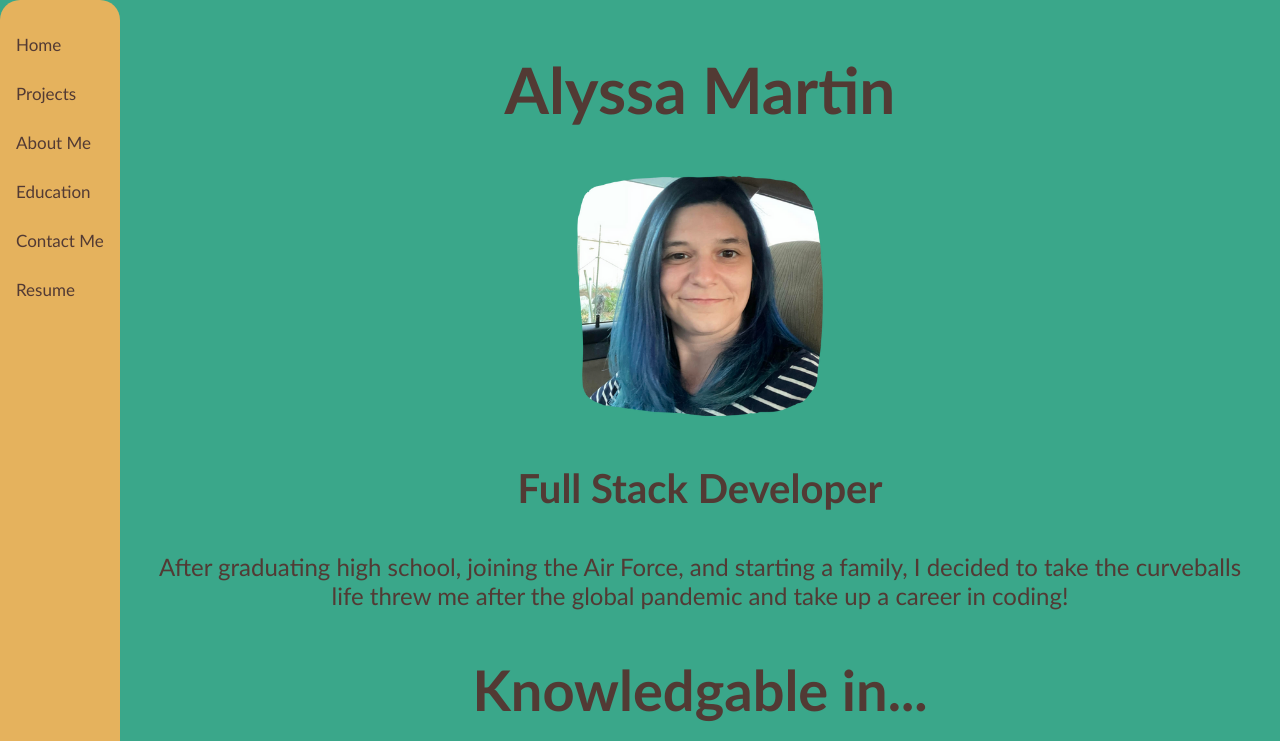
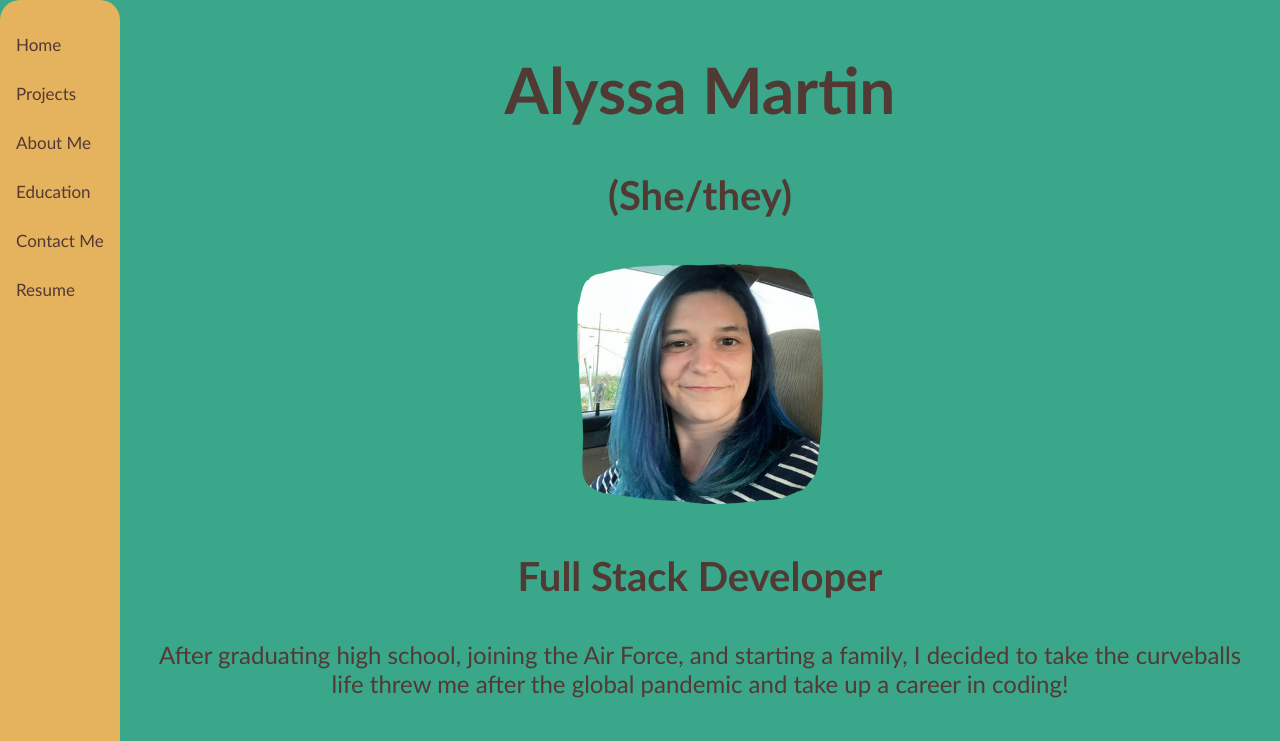
Before and after one commit to TheRealRion/TheRealRion.github.io, a plain HTML site: page docs/index.html in a window 1280 px wide. Shown: the top 741 px of the page. Drawn offline with Linux system fonts and the light colour scheme.

Commit message:
added pronouns

```diff
--- a/docs/index.html
+++ b/docs/index.html
@@ -24,6 +24,7 @@
     <!-- Home section -->
     <div id="home">
         <h1>Alyssa Martin</h1>
+        <h3>(She/they)</h3>
         <img height="250px" width="250px" alt="photo of white female-presenting woman with blue hair" src="components/About Me/me.png" />
         <h3>Full Stack Developer</h3>
         <p> After graduating high school, joining the Air Force, and starting a family, I decided to take the curveballs life threw me after the global pandemic and take up a career in coding!  </p>
```
